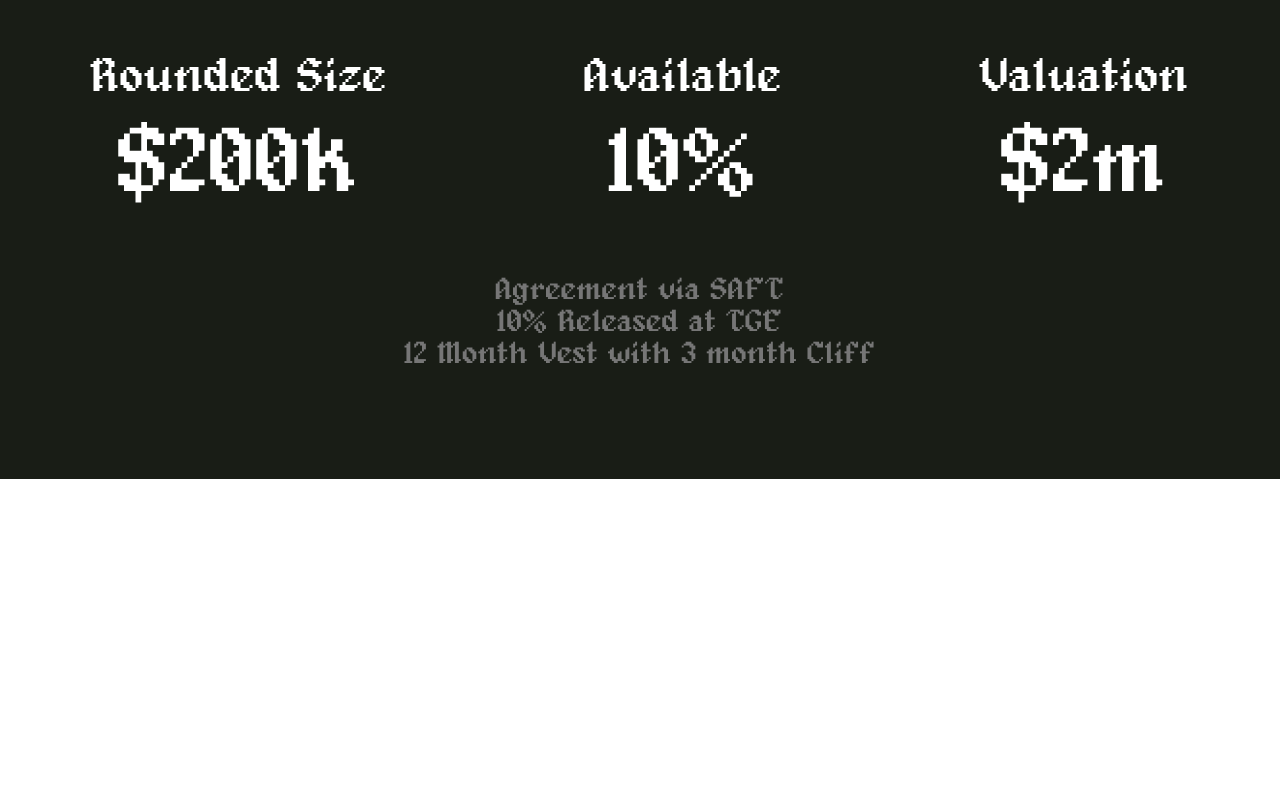
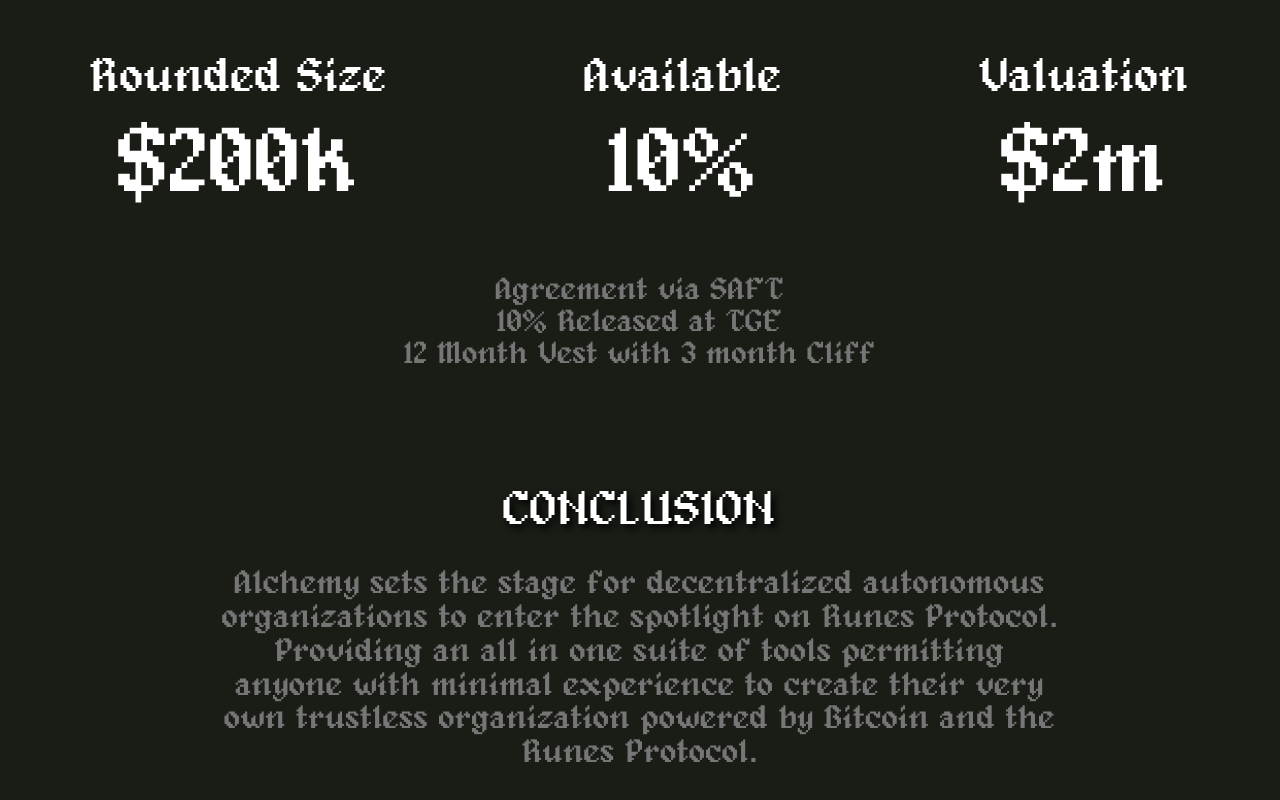
Before and after one commit to santaclousdon/alchemy-react-FE, a React (Create React App) app: page /home2 in a window 1280 px wide. Shown: the part 5157-5957 px from the top of the page. Before the commit the page ends 5636 px from the top, so only its background shows below. Built offline with nearby package versions, Linux system fonts and the light colour scheme.

Commit message:
feat: conclusion

```diff
--- a/src/assets/css/homeTwo.css
+++ b/src/assets/css/homeTwo.css
@@ -252,3 +252,20 @@
     text-align: center;
     color: #767676;
 }
+
+.home-two-conclusion {
+    margin-top: 115px;
+    display: flex;
+    flex-direction: column;
+    gap: 32px;
+}
+
+.home-two-sevices-content {
+    font-family: Alagard;
+    font-size: 33px;
+    font-weight: 500;
+    line-height: 33.9px;
+    text-align: center;
+    color: #767676;
+    max-width: 836px;
+}
--- a/src/pages/HomeTwo.js
+++ b/src/pages/HomeTwo.js
@@ -235,6 +235,16 @@
             <span>12 Month Vest with 3 month Cliff</span>
           </div>
         </div>
+        <div className="home-two-conclusion">
+          <div className="home-two-services-title">CONCLUSION</div>
+          <div className="home-two-sevices-content">
+            Alchemy sets the stage for decentralized autonomous organizations to
+            enter the spotlight on Runes Protocol. Providing an all in one suite
+            of tools permitting anyone with minimal experience to create their
+            very own trustless organization powered by Bitcoin and the Runes
+            Protocol.
+          </div>
+        </div>
       </div>
     </div>
   );
```
